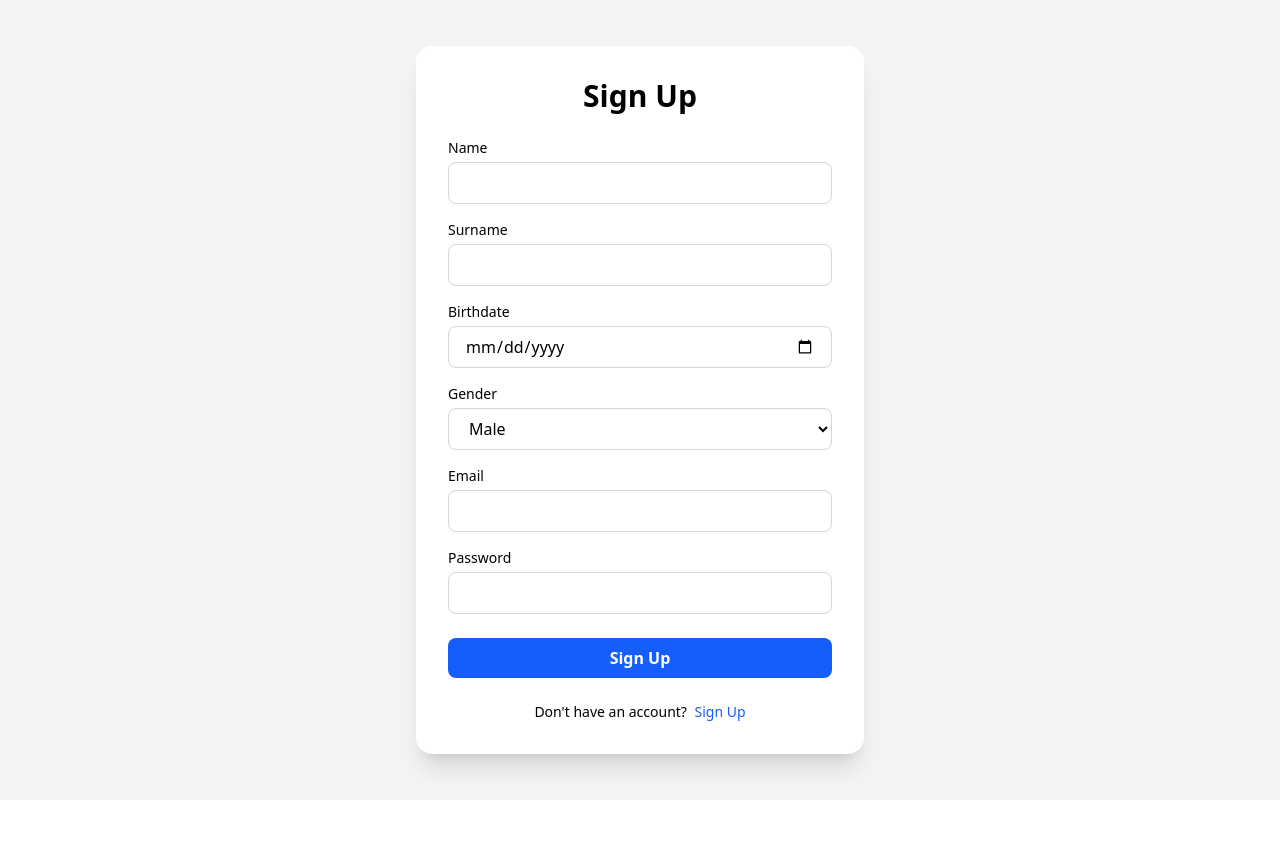
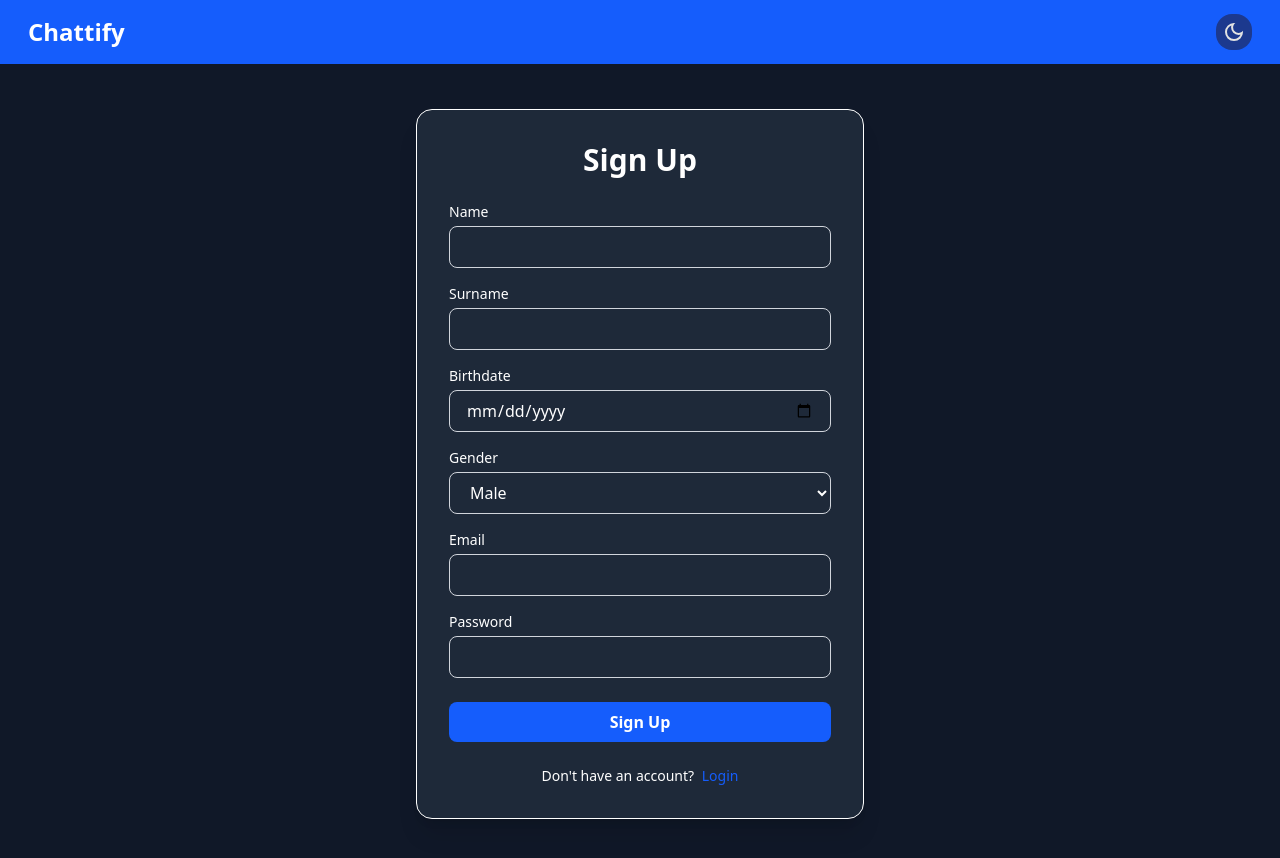
Before and after one commit to dreshajorges/Real-time-chat-FrontEnd, a Vue app: page / in a window 1280 px wide. Shown: the top 858 px of the page. Before the commit the page ends 800 px from the top, so only its background shows below. Built offline with nearby package versions, Linux system fonts and the light colour scheme.

Commit message:
login signup done

```diff
--- a/package.json
+++ b/package.json
@@ -11,6 +11,8 @@
   "dependencies": {
     "@tailwindcss/vite": "^4.1.7",
     "axios": "^1.9.0",
+    "jwt-decode": "^4.0.0",
+    "oh-vue-icons": "^1.0.0-rc3",
     "pinia": "^3.0.2",
     "tailwindcss": "^4.1.7",
     "vue": "^3.5.13"
--- a/src/components/chat-pages/SignupLogin.vue
+++ b/src/components/chat-pages/SignupLogin.vue
@@ -1,85 +1,148 @@
 <script setup lang="ts">
-import {ref, type Ref} from 'vue'
+import {reactive, ref} from 'vue'
+import Navbar from "../layouts/Navbar.vue"
+import {useAuthStore} from "../../stores/auth.ts"
 
-// Track login/signup toggle
-const isLogin: Ref<boolean> = ref(true)
+const authStore = useAuthStore()
 
-// Form fields
-const name = ref<string>('')
-const surname = ref<string>('')
-const birthdate = ref<string>('')
-const gender = ref<string>('MALE')
-const email = ref<string>('')
-const password = ref<string>('')
+const isLogin = ref<boolean>(true)
 
-/**
- * Switch between Sign Up and Login modes
- */
+const signupFormData = reactive({
+  name: '',
+  surname: '',
+  birthdate: '',
+  gender: 'MALE',
+  email: '',
+  password: ''
+})
+
+const loginFormData = reactive({
+  email: '',
+  password: ''
+})
+
 function switchMode(): void {
   isLogin.value = !isLogin.value
 }
 
-/**
- * Handle user sign-up
- */
-function signUp(): void {
-  // TODO: implement sign-up logic
+async function signUp() {
+  try {
+    await authStore.signup(signupFormData)
+
+    alert("Sign up successfully")
+
+    isLogin.value = !isLogin.value
+
+  } catch (e) {
+    console.log(e)
+  }
+
+
 }
 
-/**
- * Handle user log-in
- */
-function logIn(): void {
-  // TODO: implement log-in logic
+async function logIn() {
+  try {
+    await authStore.logIn(loginFormData)
+  } catch (e) {
+    console.log(e)
+  }
+}
+
+const isDarkMode = ref<boolean>(true)
+
+function changeDarkMode(): void {
+  isDarkMode.value = !isDarkMode.value
+  localStorage.setItem('dark-mode', JSON.stringify(isDarkMode.value))
 }
 </script>
 
 <template>
-  <div class="w-full min-h-screen flex items-center justify-center bg-gray-100">
-    <!-- Card -->
-    <div class="bg-white p-8 rounded-2xl shadow-xl w-full max-w-md">
-      <h2 class="text-3xl font-bold mb-6 text-center">
+  <Navbar @change-dark-mode="changeDarkMode"/>
+
+  <div
+      :class="isDarkMode
+      ? 'transition-colors duration-200 w-full min-h-screen flex items-center justify-center bg-gray-900'
+      : 'transition-colors duration-200 w-full min-h-screen flex items-center justify-center bg-gray-100'"
+  >
+    <div
+        :class="isDarkMode
+        ? 'transition-colors duration-200 bg-gray-800 p-8 rounded-2xl shadow-xl w-full max-w-md border border-white'
+        : 'transition-colors duration-200 bg-white p-8 rounded-2xl shadow-xl w-full max-w-md border border-amber'"
+    >
+      <h2
+          :class="isDarkMode
+          ? 'transition-colors duration-200 text-3xl font-bold mb-6 text-center text-white'
+          : 'transition-colors duration-200 text-3xl font-bold mb-6 text-center'"
+      >
         {{ isLogin ? 'Sign Up' : 'Login' }}
       </h2>
 
       <!-- Sign Up Form -->
       <form @submit.prevent="signUp" v-if="isLogin">
         <div class="mb-4">
-          <label class="block mb-1 text-sm font-medium">Name</label>
+          <label
+              :class="isDarkMode
+              ? 'block mb-1 text-sm font-medium text-white'
+              : 'block mb-1 text-sm font-medium'"
+          >Name</label
+          >
           <input
               type="text"
-              v-model="name"
+              v-model="signupFormData.name"
               required
-              class="w-full px-4 py-2 border border-gray-300 rounded-lg focus:outline-none focus:ring-2 focus:ring-blue-500 transition-colors duration-200"
+              :class="isDarkMode
+              ? 'text-white w-full px-4 py-2 border border-gray-300 rounded-lg focus:outline-none focus:ring-2 focus:ring-blue-500 transition-colors duration-200'
+              : 'w-full px-4 py-2 border border-gray-300 rounded-lg focus:outline-none focus:ring-2 focus:ring-blue-500 transition-colors duration-200'"
           />
         </div>
 
         <div class="mb-4">
-          <label class="block mb-1 text-sm font-medium">Surname</label>
+          <label
+              :class="isDarkMode
+              ? 'block mb-1 text-sm font-medium text-white'
+              : 'block mb-1 text-sm font-medium'"
+          >Surname</label
+          >
           <input
               type="text"
-              v-model="surname"
+              v-model="signupFormData.surname"
               required
-              class="w-full px-4 py-2 border border-gray-300 rounded-lg focus:outline-none focus:ring-2 focus:ring-blue-500 transition-colors duration-200"
+              :class="isDarkMode
+              ? 'text-white w-full px-4 py-2 border border-gray-300 rounded-lg focus:outline-none focus:ring-2 focus:ring-blue-500 transition-colors duration-200'
+              : 'w-full px-4 py-2 border border-gray-300 rounded-lg focus:outline-none focus:ring-2 focus:ring-blue-500 transition-colors duration-200'"
           />
         </div>
 
         <div class="mb-4">
-          <label class="block mb-1 text-sm font-medium">Birthdate</label>
+          <label
+              :class="isDarkMode
+              ? 'block mb-1 text-sm font-medium text-white'
+              : 'block mb-1 text-sm font-medium'"
+          >Birthdate</label
+          >
           <input
               type="date"
-              v-model="birthdate"
+              v-model="signupFormData.birthdate"
               required
-              class="w-full px-4 py-2 border border-gray-300 rounded-lg focus:outline-none focus:ring-2 focus:ring-blue-500 transition-colors duration-200"
+              :class="isDarkMode
+              ? 'text-white w-full px-4 py-2 border border-gray-300 rounded-lg focus:outline-none focus:ring-2 focus:ring-blue-500 transition-colors duration-200'
+              : 'w-full px-4 py-2 border border-gray-300 rounded-lg focus:outline-none focus:ring-2 focus:ring-blue-500 transition-colors duration-200'"
           />
         </div>
 
         <div class="mb-4">
-          <label class="block mb-1 text-sm font-medium">Gender</label>
+          <label
+              :class="isDarkMode
+              ? 'block mb-1 text-sm font-medium text-white'
+              : 'block mb-1 text-sm font-medium'"
+          >Gender</label
+          >
           <select
-              v-model="gender"
+              v-model="signupFormData.gender"
               required
-              class="w-full px-4 py-2 border border-gray-300 rounded-lg focus:outline-none focus:ring-2 focus:ring-blue-500 transition-colors duration-200"
+              :class="isDarkMode
+              ? 'text-white w-full px-4 py-2 border border-gray-300 rounded-lg focus:outline-none focus:ring-2 focus:ring-blue-500 transition-colors duration-200'
+              : 'w-full px-4 py-2 border border-gray-300 rounded-lg focus:outline-none focus:ring-2 focus:ring-blue-500 transition-colors duration-200'"
           >
             <option value="MALE">Male</option>
             <option value="FEMALE">Female</option>
@@ -88,22 +151,36 @@ function logIn(): void {
         </div>
 
         <div class="mb-4">
-          <label class="block mb-1 text-sm font-medium">Email</label>
+          <label
+              :class="isDarkMode
+              ? 'block mb-1 text-sm font-medium text-white'
+              : 'block mb-1 text-sm font-medium'"
+          >Email</label
+          >
           <input
               type="email"
-              v-model="email"
+              v-model="signupFormData.email"
               required
-              class="w-full px-4 py-2 border border-gray-300 rounded-lg focus:outline-none focus:ring-2 focus:ring-blue-500 transition-colors duration-200"
+              :class="isDarkMode
+              ? 'text-white w-full px-4 py-2 border border-gray-300 rounded-lg focus:outline-none focus:ring-2 focus:ring-blue-500 transition-colors duration-200'
+              : 'w-full px-4 py-2 border border-gray-300 rounded-lg focus:outline-none focus:ring-2 focus:ring-blue-500 transition-colors duration-200'"
           />
         </div>
 
         <div class="mb-6">
-          <label class="block mb-1 text-sm font-medium">Password</label>
+          <label
+              :class="isDarkMode
+              ? 'block mb-1 text-sm font-medium text-white'
+              : 'block mb-1 text-sm font-medium'"
+          >Password</label
+          >
           <input
               type="password"
-              v-model="password"
+              v-model="signupFormData.password"
               required
-              class="w-full px-4 py-2 border border-gray-300 rounded-lg focus:outline-none focus:ring-2 focus:ring-blue-500 transition-colors duration-200"
+              :class="isDarkMode
+              ? 'text-white w-full px-4 py-2 border border-gray-300 rounded-lg focus:outline-none focus:ring-2 focus:ring-blue-500 transition-colors duration-200'
+              : 'w-full px-4 py-2 border border-gray-300 rounded-lg focus:outline-none focus:ring-2 focus:ring-blue-500 transition-colors duration-200'"
           />
         </div>
 
@@ -118,22 +195,36 @@ function logIn(): void {
       <!-- Log In Form -->
       <form @submit.prevent="logIn" v-else>
         <div class="mb-4">
-          <label class="block mb-1 text-sm font-medium">Email</label>
+          <label
+              :class="isDarkMode
+              ? 'text-white block mb-1 text-sm font-medium'
+              : 'block mb-1 text-sm font-medium'"
+          >Email</label
+          >
           <input
               type="email"
-              v-model="email"
+              v-model="loginFormData.email"
               required
-              class="w-full px-4 py-2 border border-gray-300 rounded-lg focus:outline-none focus:ring-2 focus:ring-blue-500 transition-colors duration-200"
+              :class="isDarkMode
+              ? 'text-white w-full px-4 py-2 border border-gray-300 rounded-lg focus:outline-none focus:ring-2 focus:ring-blue-500 transition-colors duration-200'
+              : 'w-full px-4 py-2 border border-gray-300 rounded-lg focus:outline-none focus:ring-2 focus:ring-blue-500 transition-colors duration-200'"
           />
         </div>
 
         <div class="mb-6">
-          <label class="block mb-1 text-sm font-medium">Password</label>
+          <label
+              :class="isDarkMode
+              ? 'text-white block mb-1 text-sm font-medium'
+              : 'block mb-1 text-sm font-medium'"
+          >Password</label
+          >
           <input
               type="password"
-              v-model="password"
+              v-model="loginFormData.password"
               required
-              class="w-full px-4 py-2 border border-gray-300 rounded-lg focus:outline-none focus:ring-2 focus:ring-blue-500 transition-colors duration-200"
+              :class="isDarkMode
+              ? 'text-white w-full px-4 py-2 border border-gray-300 rounded-lg focus:outline-none focus:ring-2 focus:ring-blue-500 transition-colors duration-200'
+              : 'w-full px-4 py-2 border border-gray-300 rounded-lg focus:outline-none focus:ring-2 focus:ring-blue-500 transition-colors duration-200'"
           />
         </div>
 
@@ -145,13 +236,17 @@ function logIn(): void {
         </button>
       </form>
 
-      <p class="mt-6 text-sm text-center">
+      <p
+          :class="isDarkMode
+          ? 'transition-colors duration-200 mt-6 text-sm text-center text-white'
+          : 'transition-colors duration-200 mt-6 text-sm text-center'"
+      >
         {{ isLogin ? "Don't have an account?" : "Already have an account?" }}
         <button
             @click="switchMode"
-            class="ml-1 text-blue-600 hover:underline font-medium"
+            class="ml-1 text-blue-600 hover:underline font-medium cursor-pointer"
         >
-          {{ isLogin ? "Sign Up" : "Login" }}
+          {{ isLogin ? "Login" : "Sign Up" }}
         </button>
       </p>
     </div>
--- a/src/components/layouts/Navbar.vue
+++ b/src/components/layouts/Navbar.vue
@@ -1,9 +1,23 @@
 <script setup lang="ts">
+
+const emits = defineEmits(['change-dark-mode'])
+
+function changeDarkMode() {
+  emits("change-dark-mode")
+}
 
 </script>
 
 <template>
+  <div class="w-full flex justify-between items-center bg-blue-600 h-16 pl-7 pr-7">
 
+    <h1 class="text-white font-black text-2xl">Chattify</h1>
+
+    <button @click="changeDarkMode" class="bg-blue-900 rounded-2xl p-1.5 cursor-pointer hover:bg-blue-950">
+      <svg xmlns="http://www.w3.org/2000/svg" height="24px" viewBox="0 -960 960 960" width="24px" fill="#e3e3e3"><path d="M480-120q-150 0-255-105T120-480q0-150 105-255t255-105q14 0 27.5 1t26.5 3q-41 29-65.5 75.5T444-660q0 90 63 153t153 63q55 0 101-24.5t75-65.5q2 13 3 26.5t1 27.5q0 150-105 255T480-120Zm0-80q88 0 158-48.5T740-375q-20 5-40 8t-40 3q-123 0-209.5-86.5T364-660q0-20 3-40t8-40q-78 32-126.5 102T200-480q0 116 82 198t198 82Zm-10-270Z"/></svg>
+    </button>
+
+  </div>
 </template>
 
 <style scoped>
--- a/src/stores/auth.ts
+++ b/src/stores/auth.ts
@@ -1,37 +1,41 @@
 import {defineStore} from "pinia";
 import {ref} from "vue";
 import client from "../helpers/client.ts";
-import {jwtDecode} from "jwtDecode"
+import {jwtDecode, type JwtPayload} from "jwt-decode"
 
 export const useAuthStore = defineStore('auth', ()=>{
 
     const url : string = "http://localhost:8080/api/chat/auth/"
-    const token : string = ref(localStorage.getItem('token') || null)
+    const token = ref<string | null>(localStorage.getItem('token'))
 
-    async function signup(user : any){
 
-        const response = await client.post(`${url}/auth/register`, user);
+    async function signup(user : any) : Promise<void> {
+
+        const response = await client.post(`${url}signup`, user);
 
         console.log(response);
 
     }
 
-    async function logIn(user : any) {
-        const response = await client.post(`${url}/auth/login`, user)
+    async function logIn(user : any) : Promise<void> {
+        const response = await client.post(`${url}login`, user)
 
         if (response.data) {
             localStorage.setItem('token', response.data.token)
             token.value = response.data.token;
 
-            const decodedToken = jwtDecode(token.value);
+            const decodedToken = jwtDecode<JwtPayload>(token.value!);
+
             const name = decodedToken.sub;
 
-            localStorage.setItem('name', name);
+            if (name != null) { //me kqyr qita nese nuk bon diqka me login
+                localStorage.setItem('name', name);
+            }
 
         }
         console.log(response)
     }
 
 
-    return{signup, logIn}
+    return{signup, logIn, token}
 })
```
Also changed, not shown: src/components/chat-pages/ChatRoom.vue (added, +11 -0 lines), 1 other file (tests, documents, lock files or other folders).
